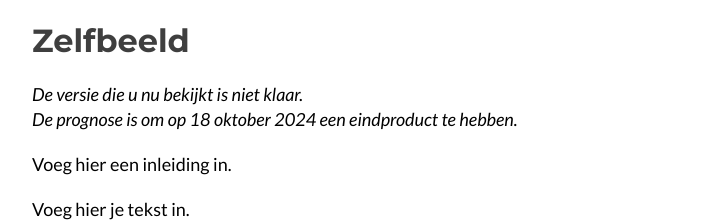
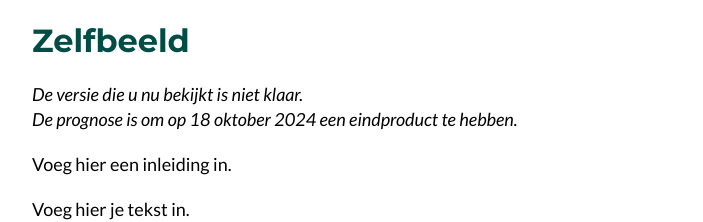
Before and after one commit to kevin-51/bronnen, a Jekyll site: the page built from hsleiden/lu-opdrachten/plfv1/vorming/toets-1.md, in a window 1280 px wide. Shown: the top 222 px of the page, without its empty margins (288-991 px from the left). Built offline with Jekyll 4.4.1, drawn with Linux system fonts in a browser that asks for light colours.

Commit message:
Update hsl-24H2.html

```diff
--- a/_layouts/hsl-24H2.html
+++ b/_layouts/hsl-24H2.html
@@ -10,7 +10,7 @@
     <link rel="stylesheet" href="https://bron.kevin51.nl/stijl/standaard.css">
   </head>
   <body>
-    <h1 style="color: #3f3f3f">{{ page.title }}</h1>
+    <h1 style="color: #004d46">{{ page.title }}</h1>
     <section>
       {{ content }}
     </section>
```
